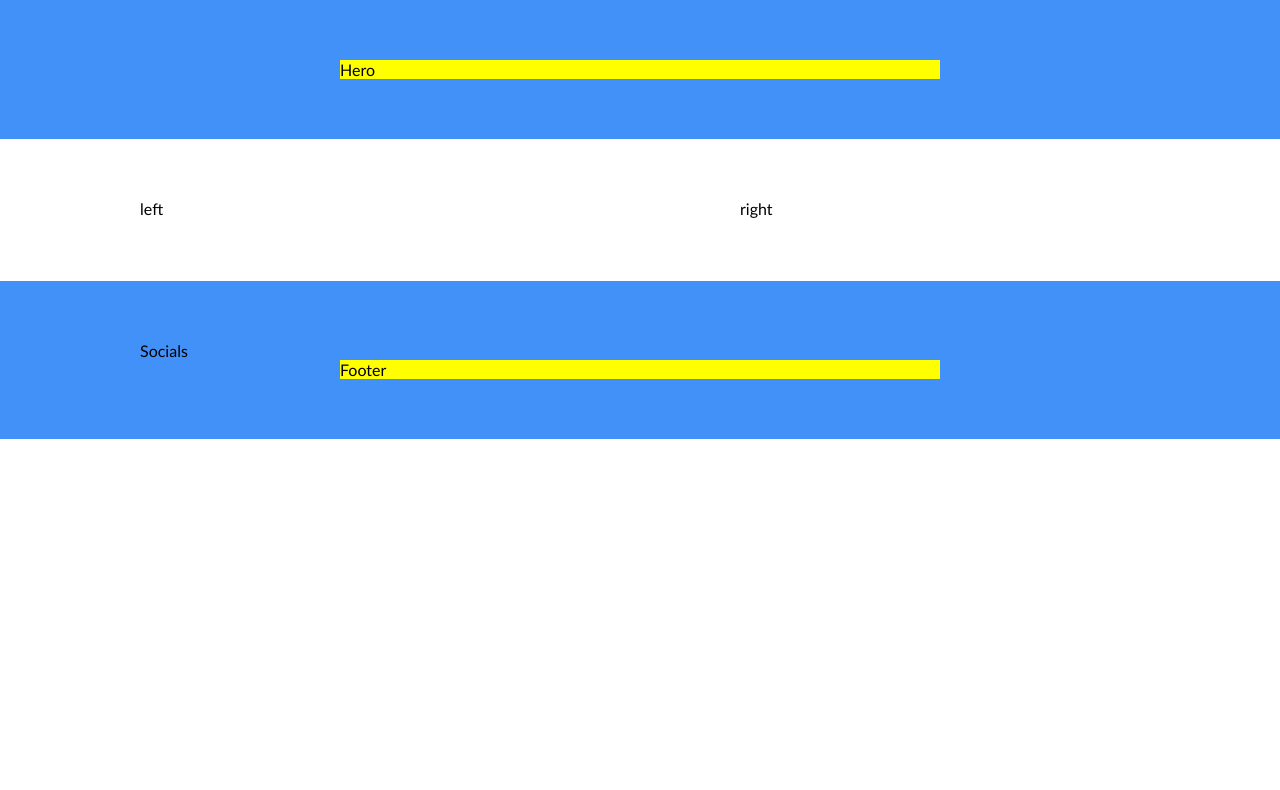
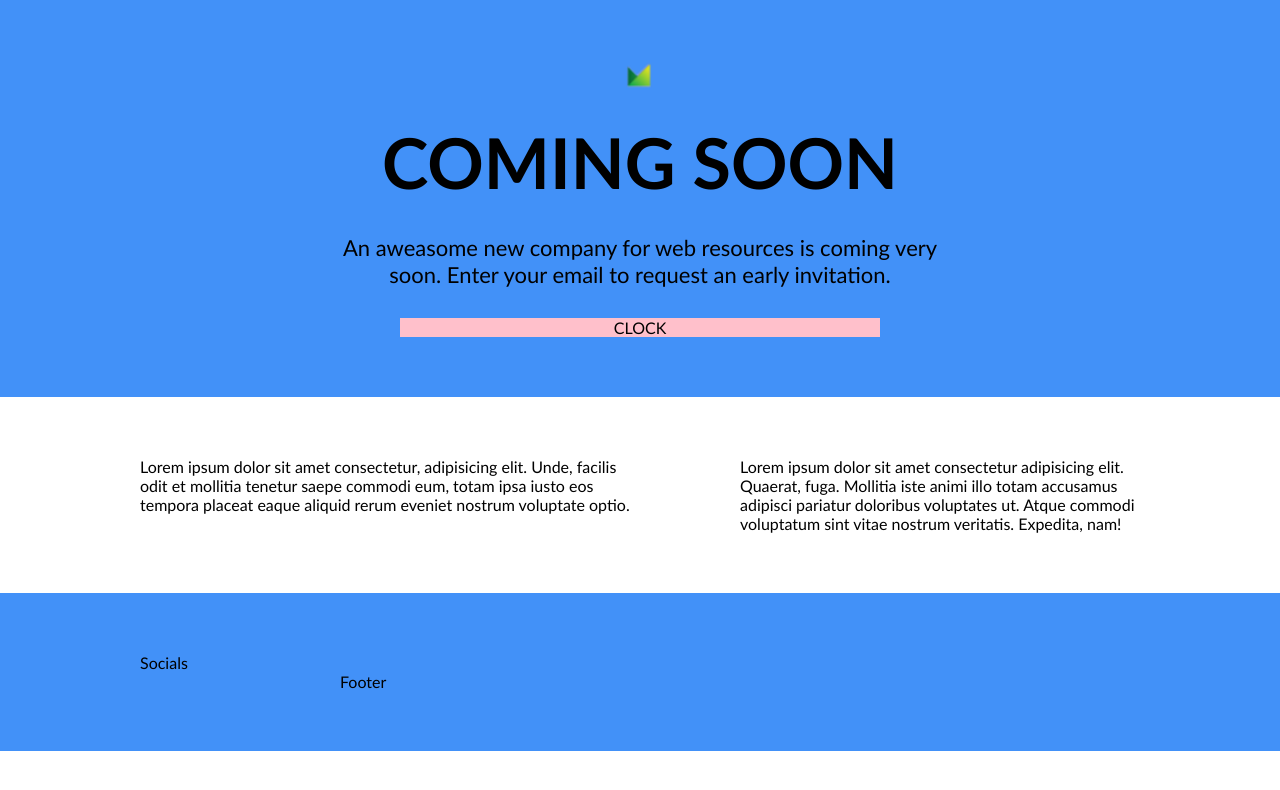
Before and after one commit to airidasju/04-coming-soon, a website: page index.html in a window 1280 px wide. Drawn offline with Linux system fonts and the light colour scheme; files that its build step writes are made by us from their sources.

Commit message:
hero commit

```diff
--- a/css/base/base.css
+++ b/css/base/base.css
@@ -5,7 +5,8 @@ body, body * {
 }
 
 body {
-    font-family: 'Gill Sans', 'Gill Sans MT', Calibri, 'Trebuchet MS', sans-serif;
+    font-family: 'Gill Sans', 'Gill Sans MT', Calibri, 'Trebuchet MS',
+        sans-serif;
 }
 
 
--- a/css/base/layout.css
+++ b/css/base/layout.css
@@ -5,64 +5,55 @@
 }
 
 .container > .row {
-    display: inline-block;
+    display: flex;
+    justify-content: space-between;
+    flex-wrap: wrap;
+    gap: 60px 0;
     width: 1000px;
     margin-left: calc(50% - 500px);
 }
 
 .container > .short-row {
-    display: inline-block;
     width: 600px;
-    background-color:  yellow;
     margin-left: calc(50% - 300px);
 }
 
-.container > .row > .left{
+.container > .row > .left {
     width: 50%;
-   float: left;
 }
-.container > .row > .right{
+.container > .row > .right {
     width: 40%;
-    float: right;
 }
 
-@media (max-width: 1100px){
+@media (max-width: 1100px) {
     .container > .row {
         width: 800px;
         margin-left: calc(50% - 400px);
-
     }
 }
 
-@media (max-width: 900px){
+@media (max-width: 900px) {
     .container > .row {
         width: 600px;
         margin-left: calc(50% - 300px);
-
     }
 }
 
-@media (max-width: 700px){
-.container{
+@media (max-width: 700px) {
+    .container {
         padding-left: 20px;
         padding-right: 20px;
     }
 
     .container > .row,
-    .container > .short-row
-
-     {
+    .container > .short-row {
         width: 100%;
         margin-left: 0;
-
     }
-    .container > .row > .left{
+    .container > .row > .left {
         width: 100%;
-        float: left;
-        margin-bottom: 60px;
     }
-     .container > .row > .right{
+    .container > .row > .right {
         width: 100%;
-         float: right;
     }
 }
--- /dev/null
+++ b/css/pages/home.css
@@ -0,0 +1,28 @@
+.container > .hero {
+display: flex;
+flex-direction: column;
+align-items: center;
+gap: 30px;
+text-align: center;
+
+}
+
+.logo {
+height: 30px;
+}
+
+.main-title {
+
+    text-transform: uppercase;
+    font-size: 70px;
+}
+
+.main-description {
+    font-size: 22px;
+
+}
+
+.clock {
+    width:80%;
+    background-color: pink;
+}
--- a/index.html
+++ b/index.html
@@ -15,22 +15,26 @@
 <link rel="stylesheet" href="./css/base/base.css">
 <link rel="stylesheet" href="./css/base/layout.css">
 <link rel="stylesheet" href="./css/pages/home.css">
-
-
     <title>Coming Soon</title>
 </head>
 <body>
+
     <section class="container bg-blue">
-        <div class="short-row">
-            Hero
+        <div class="short-row hero">
+            <img class="logo" src="/img/logo.png" alt="logo">
+            <h1 class="main-title">Coming soon</h1>
+            <p class="main-description">An aweasome new company for web resources is coming very soon. Enter your email to request an early invitation.</p>
+            <div class="clock">CLOCK</div>
         </div>
     </section>
+
     <section class="container">
         <div class="row">
-            <div class="left">left</div>
-            <div class="right">right</div>
+            <div class="left">Lorem ipsum dolor sit amet consectetur, adipisicing elit. Unde, facilis odit et mollitia tenetur saepe commodi eum, totam ipsa iusto eos tempora placeat eaque aliquid rerum eveniet nostrum voluptate optio.</div>
+            <div class="right">Lorem ipsum dolor sit amet consectetur adipisicing elit. Quaerat, fuga. Mollitia iste animi illo totam accusamus adipisci pariatur doloribus voluptates ut. Atque commodi voluptatum sint vitae nostrum veritatis. Expedita, nam!</div>
         </div>
     </section>
+
     <footer class="container bg-blue">
         <div class="row">
             Socials
@@ -38,6 +42,7 @@
         <div class="short-row">
             Footer
         </div>
+
     </footer>
 </body>
 </html>
```
Also changed, not shown: css/home.css (deleted). Lines whose indentation alone changed are shown as unchanged.
